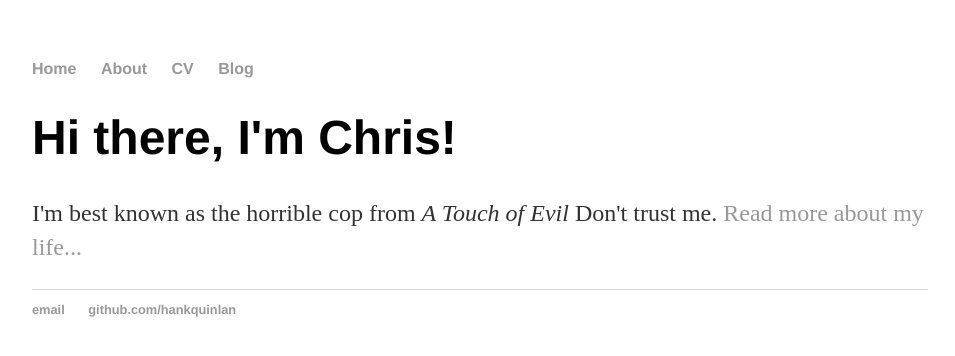
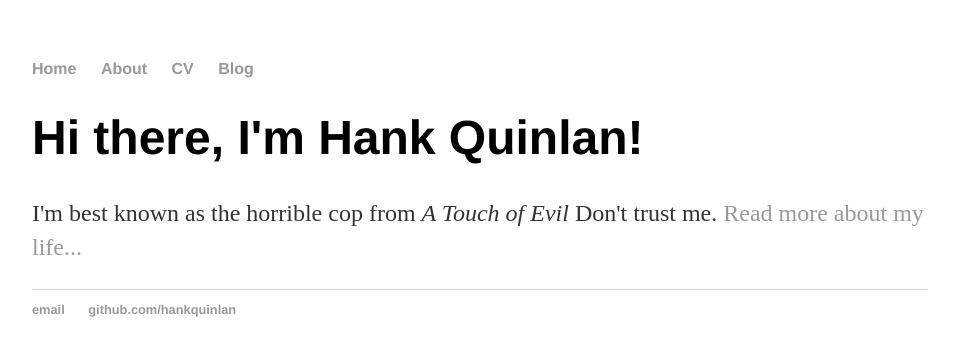
Before and after one commit to cageissler/cageissler.github.io, a Jekyll site: the page built from index.html, in a window 1280 px wide. Shown: the top 356 px of the page, without its empty margins (160-1115 px from the left). Built offline with Jekyll 4.4.1, drawn with Linux system fonts in a browser that asks for light colours.

Commit message:
Update index.html

```diff
--- a/index.html
+++ b/index.html
@@ -1,30 +1,8 @@
-<!DOCTYPE html>
-<html>
-	<head>
-		<title>Chris Geissler, phonetician-phonologist</title>
-		<!-- link to main stylesheet -->
-		<link rel="stylesheet" type="text/css" href="/css/main.css">
-	</head>
-	<body>
-		<nav>
-    		<ul>
-        		<li><a href="/">Home</a></li>
-	        	<li><a href="/about">About</a></li>
-        		<li><a href="/cv">CV</a></li>
-        		<li><a href="/blog">Blog</a></li>
-    		</ul>
-		</nav>
-		<div class="container">
-    		<div class="blurb">
-        		<h1>Hi there, I'm Chris!</h1>
-				<p>I'm best known as the horrible cop from <em>A Touch of Evil</em> Don't trust me. <a href="/about">Read more about my life...</a></p>
-    		</div><!-- /.blurb -->
-		</div><!-- /.container -->
-		<footer>
-    		<ul>
-        		<li><a href="mailto:hankquinlanhub@gmail.com">email</a></li>
-        		<li><a href="https://github.com/hankquinlan">github.com/hankquinlan</a></li>
-			</ul>
-		</footer>
-	</body>
-</html>
+---
+layout: default
+title: Hank Quinlan, Horrible Cop
+---
+<div class="blurb">
+	<h1>Hi there, I'm Hank Quinlan!</h1>
+	<p>I'm best known as the horrible cop from <em>A Touch of Evil</em> Don't trust me. <a href="/about">Read more about my life...</a></p>
+</div><!-- /.blurb -->
```
